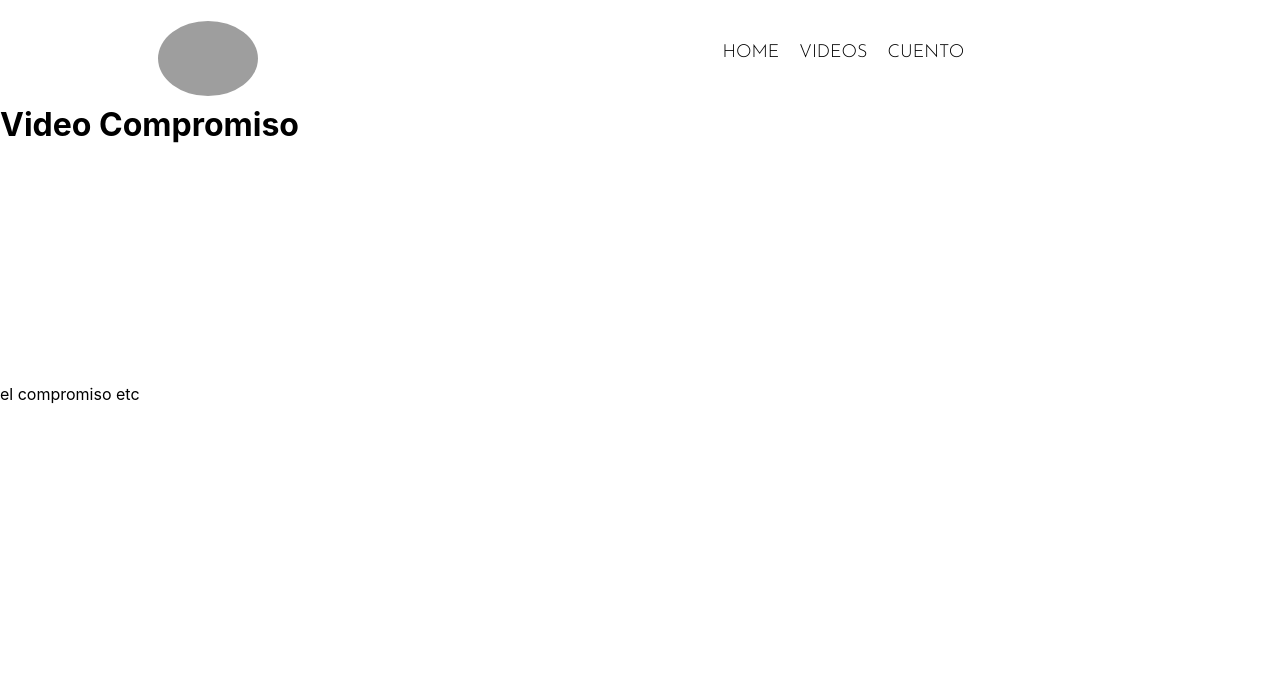
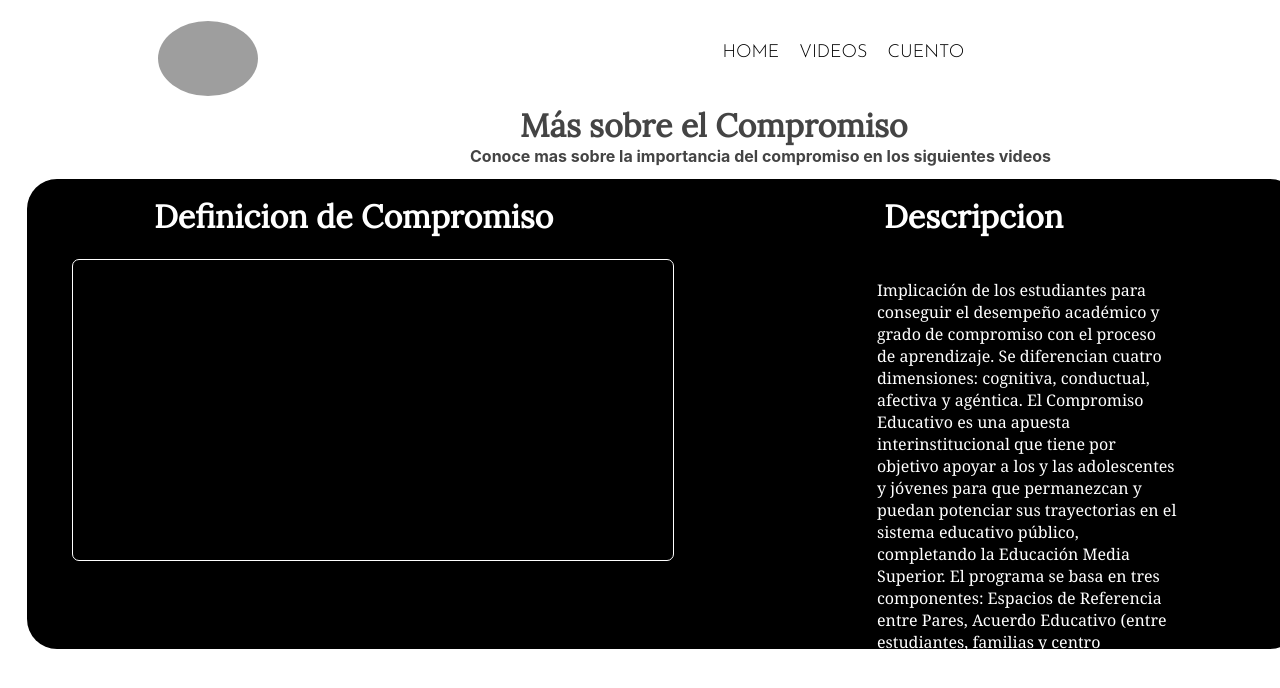
Before and after one commit to Alejod2103/blogApp, a React (Create React App) app: page /video in a window 1280 px wide. Shown: the top 688 px of the page. Built offline with nearby package versions, Linux system fonts and the light colour scheme; grey boxes are pictures that could not be loaded.

Commit message:
version 2.5

```diff
--- a/src/components/Vid/Video.js
+++ b/src/components/Vid/Video.js
@@ -1,11 +1,34 @@
 import React from 'react'
+import './video.css'
 import ReactPlayer from 'react-player'
 
-function Video() {
+function Video({Video, Titulo, width, height}) {
     return (
+        <>
         <div className='video'>
-            <ReactPlayer width="480px" height="240px" controls url='https://youtu.be/bg82FqrCjcs' />
+            <div className='videoContainer'>
+              <h1 className='titulo_video'>{Titulo}</h1>
+              <h1 className='descripcion_Video'>Descripcion</h1>
+
+              <ReactPlayer className="Player" width={width} height={height} controls url={Video} />
+
+
+            <div className='contenedor_del_div'>
+              <p className='descripcion_del_video'>Implicación de los estudiantes para conseguir el desempeño académico y grado de compromiso con el proceso de aprendizaje.
+            Se diferencian cuatro dimensiones: cognitiva, conductual, afectiva y agéntica.
+            El Compromiso Educativo es una apuesta interinstitucional que tiene por objetivo apoyar a los y las adolescentes y jóvenes para que permanezcan y puedan potenciar sus trayectorias en el sistema educativo público, completando la Educación Media Superior.
+            El programa se basa en tres componentes: Espacios de Referencia entre Pares, Acuerdo Educativo (entre estudiantes, familias y centro educativo) y Becas de Estudio</p></div>
+
+            </div>
         </div>
+
+        {/* <div className='descripcionVideoContainer'>
+                <span><h1 className='descripcion_titulo'>Descripcion</h1></span>
+                <span><p>Lorem</p></span>
+
+            </div> */}
+
+        </>
     )
 }
 
--- a/src/components/Vid/video.css
+++ b/src/components/Vid/video.css
@@ -0,0 +1,86 @@
+.videoContainer {
+    display: flex;
+    width: 100%;
+    height: 470px;
+    background-color: #000;
+    border-radius: 30px;
+    margin-left: 7px;
+    margin-top: 13px;
+    position: relative;
+}
+
+.descripcion_Video {
+    color: #fff;
+    position: absolute;
+    display: flex;
+    font-family: "Lora", serif;
+    padding: 7px;
+    margin-left: 850px;
+    margin-top: 10px;
+}
+
+.contenedor_del_div {
+    display: flex;
+    flex-direction: column;
+    width: 300px;
+    color: #fff;
+    margin-left: 850px;
+    margin-top: 100px;
+}
+
+.descripcion_del_video {
+    display: flex;
+    flex-direction: row;
+    font: 700;
+    font-weight: 500;
+    font-family: Georgia, 'Times New Roman', Times, serif;
+}
+
+.descripcion_Video_D {
+    display: flex;
+
+}
+
+.descripcion_video_contenedor {
+    display: flex;
+}
+
+.titulo_video {
+    color: #fff;
+    position: absolute;
+    display: flex;
+    font-family: "Lora", serif;
+    padding: 7px;
+    margin-left: 120px;
+    margin-top: 10px;
+}
+
+
+
+.titulo_video:hover {
+    color: olivedrab;
+}
+
+.Player{
+    display: flex;
+    position: absolute;
+    margin-top: 80px;
+    margin-left: 45px;
+    border-radius: 7px;
+    border: 1px solid #fff;
+}
+
+.videoContainer > p {
+    color: white;
+}
+
+.descripcion_video {
+    display: flex;
+    position: absolute;
+    margin-top: 320px;
+    margin-left: 5px;
+    font: 700;
+    font-size: 14px;
+    font-weight: 700;
+    margin-right: 5px;
+}
--- a/src/pages/videoC/VideoP.js
+++ b/src/pages/videoC/VideoP.js
@@ -1,13 +1,24 @@
 import React from 'react'
 import Video from '../../components/Vid/Video'
+import './videoP.css'
 
 function VideoP() {
     return (
-        <div className='videoBox'>
-            <h1>Video Compromiso</h1>
-              <Video />
-              <span><p>el compromiso etc</p></span>
+        <>
+        <div className='video'>
+            <div className='tituloContainerV'>
+               <span className='tituloV'><h1>Más sobre el Compromiso</h1></span>
+               <p>Conoce mas sobre la importancia del compromiso en los siguientes videos</p>
+            </div>
         </div>
+
+        <Video height="300px" width="600px" Video="https://youtu.be/3xqw4op5KtM" Titulo="Definicion de Compromiso" />
+
+
+
+
+
+        </>
     )
 }
 
--- a/src/pages/videoC/videoP.css
+++ b/src/pages/videoC/videoP.css
@@ -0,0 +1,26 @@
+.video {
+  width: 100%;
+  display: flex;
+  margin-left: 20px;
+}
+
+
+
+.tituloV {
+  display: flex;
+  margin-left: 500px;
+  font-family: "Lora", serif;
+}
+
+.tituloContainerV {
+  color: #444;
+}
+
+.tituloContainerV > p {
+  margin-left: 450px;
+  font-weight: 700;
+}
+
+.videoPlayerContainer {
+    display: flex;
+}
```
